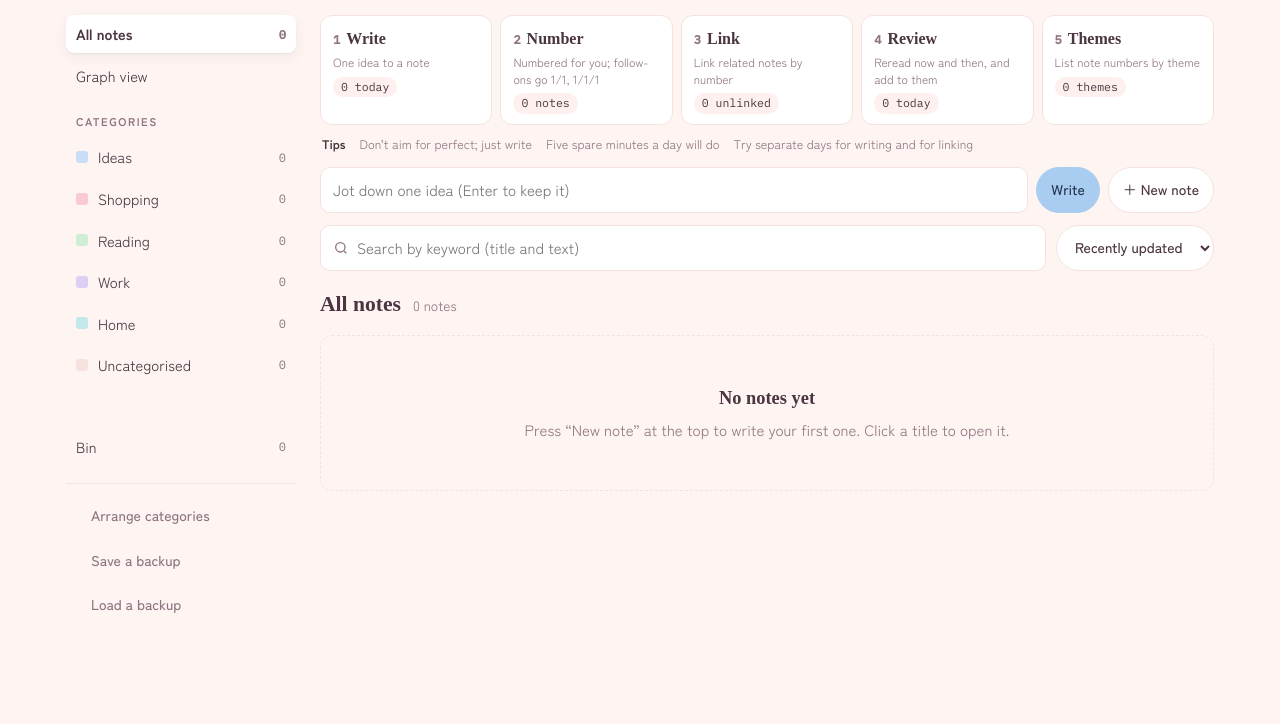
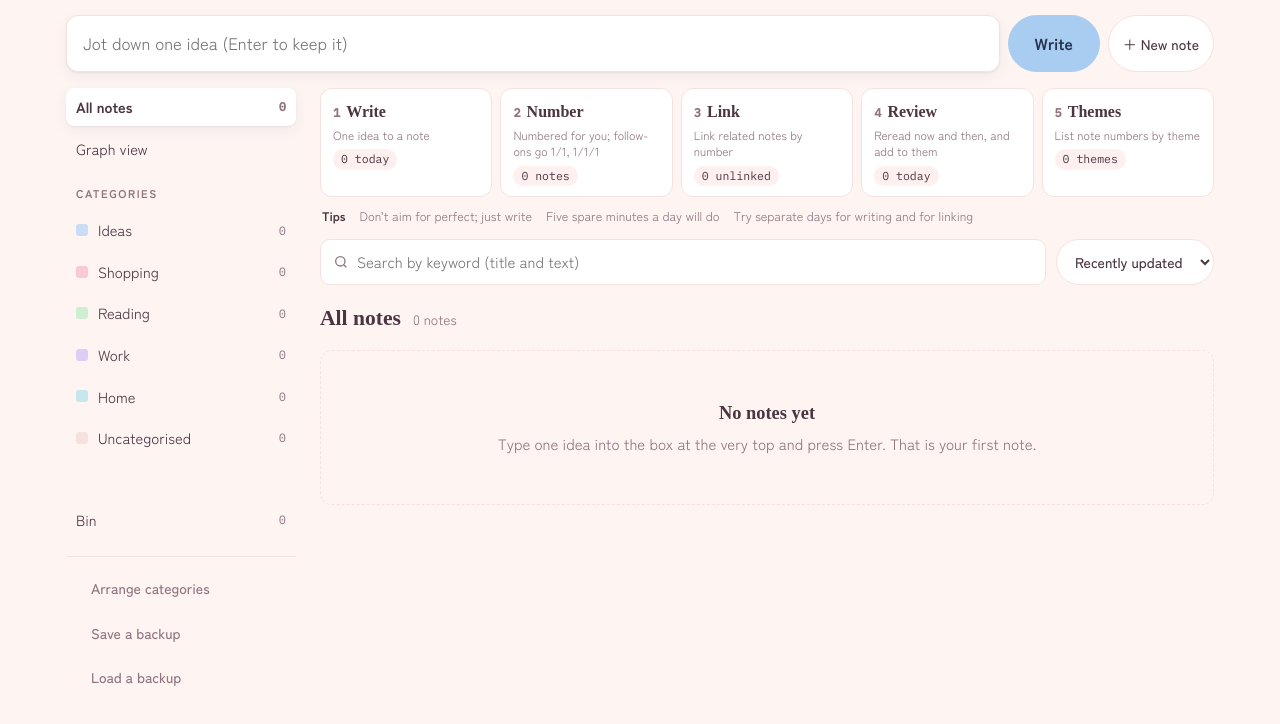
Before and after one commit to luciareddibird/tidymemo, a plain HTML site: page index.html in a window 1280 px wide. Shown: the part 64-788 px from the top of the page. Drawn offline with Linux system fonts and the light colour scheme; a web font is replaced by a local one.

Commit message:
Put the writing box at the very top
Writing comes first: the box now sits above the sidebar and the five
steps on every screen size, and takes focus on desktop.

Co-Authored-By: Claude Opus 5.5 <noreply@anthropic.com>
Claude-Session: https://claude.ai/code/session_019u3TPqAEvKtu2Rrvmh3XxH

```diff
--- a/index.html
+++ b/index.html
@@ -36,8 +36,8 @@ button{cursor:pointer}
 :focus-visible{outline:2px solid var(--accent);outline-offset:2px}
 .wrap{max-width:1180px;margin:0 auto;padding-inline:16px;padding-block:20px 48px}
 header.top{display:flex;flex-wrap:wrap;align-items:center;gap:12px 16px;margin-bottom:18px}
-.brand{display:flex;align-items:baseline;gap:10px;margin-right:auto}
-.brand h1{font-family:var(--display);font-weight:900;font-size:1.9rem;letter-spacing:.04em;margin:0;line-height:1.1}
+.brand{display:flex;flex-wrap:wrap;align-items:baseline;gap:4px 10px;margin-right:auto;min-width:0}
+.brand h1{white-space:nowrap;font-family:var(--display);font-weight:900;font-size:1.9rem;letter-spacing:.04em;margin:0;line-height:1.1}
 .brand small{color:var(--muted);font-size:.8rem}
 .status{font-family:var(--mono);font-size:.72rem;color:var(--muted);display:flex;align-items:center;gap:6px}
 .status i{width:7px;height:7px;border-radius:50%;background:var(--muted);display:inline-block}
@@ -151,8 +151,10 @@ mark{background:var(--mark);color:inherit;border-radius:2px;padding:0 1px}
 @media (max-width:760px){.steps{grid-template-columns:repeat(2,minmax(0,1fr))}.step small{display:none}}
 .tips{display:flex;flex-wrap:wrap;gap:6px 14px;font-size:.78rem;color:var(--muted);margin:-2px 2px 12px}
 .tips b{color:var(--ink);font-weight:700}
-.capture{display:flex;gap:8px;flex-wrap:wrap;margin-bottom:12px}
-.capture input{flex:1 1 240px;min-width:0;border:1px solid var(--line);border-radius:10px;background:var(--paper);padding:10px 12px}
+.capture{display:flex;gap:8px;flex-wrap:wrap;margin-bottom:16px}
+.capture input{flex:1 1 260px;min-width:0;border:1.5px solid var(--line);border-radius:12px;background:var(--paper);padding:14px 16px;font-size:1.05rem;box-shadow:var(--shadow)}
+.capture input:focus{border-color:var(--accent);outline:none}
+.capture .btn.primary{font-size:1rem;font-weight:700;padding:10px 26px}
 .no{font-family:var(--mono);font-size:.74rem;font-weight:500;color:var(--muted);background:var(--soft);border-radius:6px;padding:0 6px;margin-right:8px;font-variant-numeric:tabular-nums}
 .item[data-depth]{margin-left:calc(var(--d,0) * 22px)}
 @media (max-width:520px){.item[data-depth]{margin-left:calc(var(--d,0) * 10px)}}
@@ -203,13 +205,13 @@ mark{background:var(--mark);color:inherit;border-radius:2px;padding:0 1px}
     </div>
   </header>
 
+  <form class="capture" id="capture"><input id="cap" autocomplete="off" aria-label="capture"><button class="btn primary" data-t="collect">集める</button><button type="button" class="btn" id="newBtn" data-t="newMemo">＋ 新しいメモ</button></form>
   <div class="layout">
     <nav class="drawer" id="drawer" aria-label="Folders"></nav>
     <main style="min-width:0">
       <div id="staleBanner"></div>
       <div class="steps" id="steps"></div>
       <div class="tips" id="tips"></div>
-      <form class="capture" id="capture"><input id="cap" autocomplete="off" aria-label="capture"><button class="btn primary" data-t="collect">集める</button><button type="button" class="btn" id="newBtn" data-t="newMemo">＋ 新しいメモ</button></form>
       <div class="searchbar">
         <label class="search">
           <svg width="16" height="16" viewBox="0 0 24 24" fill="none" stroke="currentColor" stroke-width="2"><circle cx="11" cy="11" r="7"/><path d="m20 20-3.5-3.5"/></svg>
@@ -237,7 +239,7 @@ const T={
   manageCats:"カテゴリーを整理",exportJ:"バックアップを保存",importJ:"バックアップを読み込む",
   cloud:"クラウドに保存中",local:"この端末に保存中",saved:"保存しました",
   count:n=>`${n} 件`,resultsFor:(n,q)=>`「${q}」で ${n} 件見つかりました`,
-  emptyAllT:"まだメモがありません",emptyAll:"右上の「新しいメモ」から、最初の一枚を書いてみましょう。タイトルをクリックすると中身がひらきます。",
+  emptyAllT:"まだメモがありません",emptyAll:"いちばん上の欄に、思いついたことをひとつ書いて Enter。それが最初の一枚になります。",
   emptyCatT:"このカテゴリーは空です",emptyCat:"メモを開いて、カテゴリーを選ぶと仕分けられます。",
   emptySearchT:"見つかりませんでした",emptySearch:"別のことばで探してみてください。",
   emptyBinT:"ゴミ箱は空です",emptyBin:"半年以上ひらいていないメモは、自動的にここへ移ります。",
@@ -291,7 +293,7 @@ const T={
   manageCats:"Arrange categories",exportJ:"Save a backup",importJ:"Load a backup",
   cloud:"Saved to the cloud",local:"Saved on this device",saved:"Saved",
   count:n=>`${n} ${n===1?"note":"notes"}`,resultsFor:(n,q)=>`${n} ${n===1?"note":"notes"} matching “${q}”`,
-  emptyAllT:"No notes yet",emptyAll:"Press “New note” at the top to write your first one. Click a title to open it.",
+  emptyAllT:"No notes yet",emptyAll:"Type one idea into the box at the very top and press Enter. That is your first note.",
   emptyCatT:"Nothing in this category",emptyCat:"Open a note and choose a category to file it here.",
   emptySearchT:"Nothing found",emptySearch:"Try a different word.",
   emptyBinT:"The bin is empty",emptyBin:"Notes left unopened for six months are moved here automatically.",
@@ -861,6 +863,7 @@ $("#importFile").onchange=async e=>{
 };
 
 render(); boot();
+try{if(matchMedia("(pointer:fine)").matches)$("#cap").focus()}catch(e){}
 })();
 </script>
 
```
Also changed, not shown: 1 other file.
